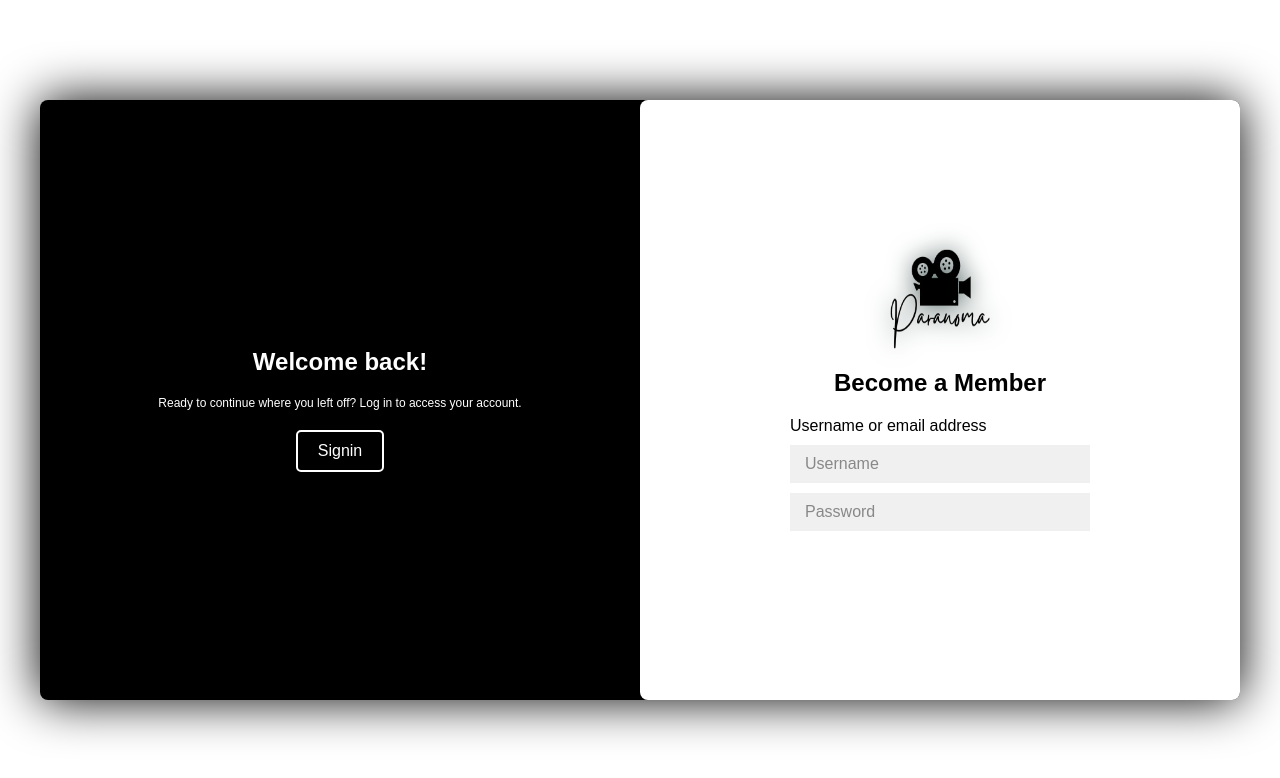
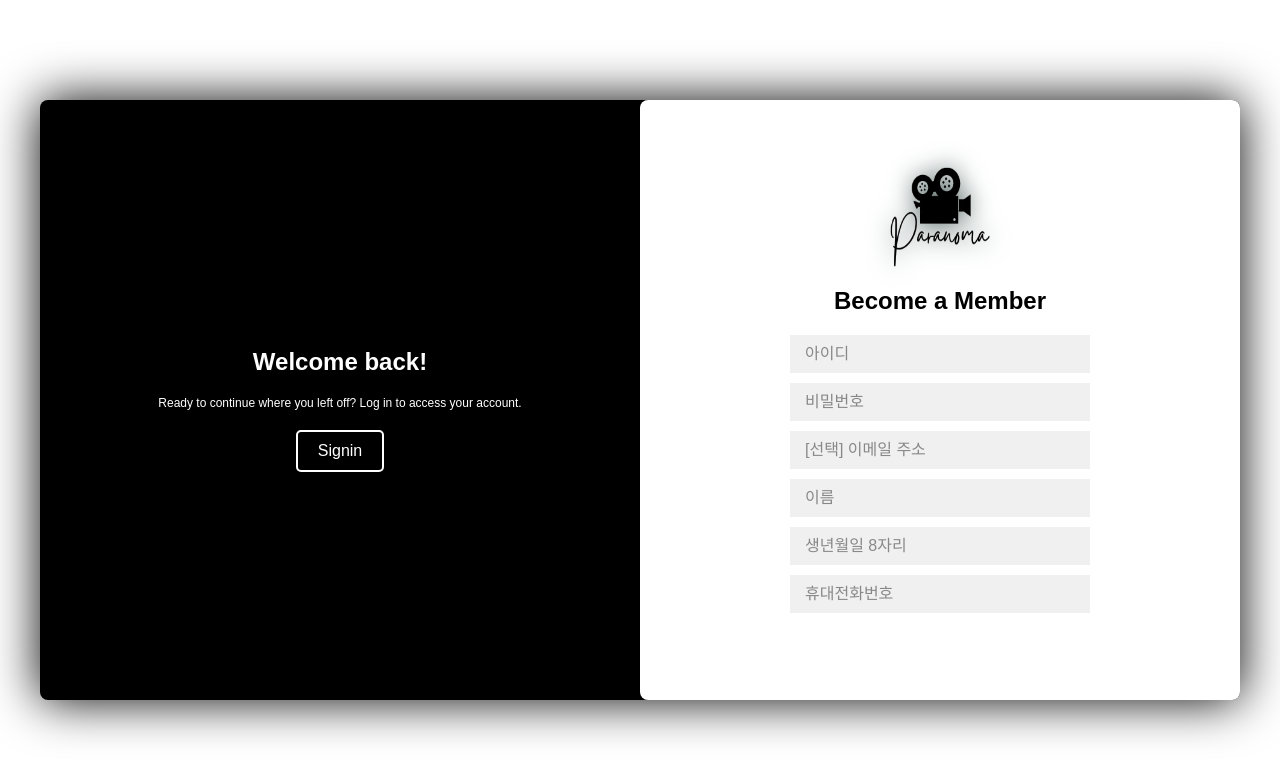
Before and after one commit to xoxorbrb/ParanomaFront, a React (Create React App) app: page /login in a window 1280 px wide. Both pictures are taken after a click on the button "Forgot your password?". Shown: the top 778 px of the page. Built offline with nearby package versions, Linux system fonts and the light colour scheme.

Commit message:
XoUtil 추가

```diff
--- a/package.json
+++ b/package.json
@@ -6,6 +6,7 @@
     "@testing-library/jest-dom": "^5.17.0",
     "@testing-library/react": "^13.4.0",
     "@testing-library/user-event": "^13.5.0",
+    "axios": "^1.7.4",
     "react": "^18.3.1",
     "react-dom": "^18.3.1",
     "react-router-dom": "^6.26.0",
--- a/src/Login/Login.js
+++ b/src/Login/Login.js
@@ -100,19 +100,49 @@ const Login = () => {
                 />
                 <h2>Become a Member</h2>
                 <form className="form-container">
-                  <span className="left-aligned">
-                    Username or email address
-                  </span>
+                  <div className="login-input-box">
                     <input
-                    className="gray-input"
+                      className="gray-input w270"
                       type="text"
-                    placeholder="Username"
+                      placeholder="아이디"
                     />
+                  </div>
+                  <div className="login-input-box">
                     <input
-                    className="gray-input"
+                      className="gray-input w270"
                       type="password"
-                    placeholder="Password"
+                      placeholder="비밀번호"
                     />
+                  </div>
+                  <div className="login-input-box">
+                    <input
+                      className="gray-input w270"
+                      type="text"
+                      placeholder="[선택] 이메일 주소"
+                    />
+                  </div>
+                  <div className="login-input-box">
+                    <input
+                      className="gray-input w270"
+                      type="text"
+                      placeholder="이름"
+                    />
+                  </div>
+                  <div className="login-input-box">
+                    <input
+                      className="gray-input w270"
+                      type="text"
+                      placeholder="생년월일 8자리"
+                      maxLength={8}
+                    />
+                  </div>
+                  <div className="login-input-box">
+                    <input
+                      className="gray-input w270"
+                      type="text"
+                      placeholder="휴대전화번호"
+                    />
+                  </div>
                 </form>
               </div>
             </div>
--- a/src/css/Login/login.css
+++ b/src/css/Login/login.css
@@ -118,3 +118,8 @@ body {
   margin: 0 auto;
   margin-bottom: 20px;
 }
+
+.login-input-box {
+  display: flex;
+  flex-direction: column;
+}
--- a/src/css/common/common.css
+++ b/src/css/common/common.css
@@ -32,3 +32,10 @@
   margin-left: 0px;
   margin-right: auto;
 }
+
+.w270 {
+  width: 270px;
+}
+.w300 {
+  width: 300px;
+}
```
Also changed, not shown: src/common/XoUtil.js (added, +28 -0 lines), 1 other file (tests, documents, lock files or other folders). Lines whose indentation alone changed are shown as unchanged.
